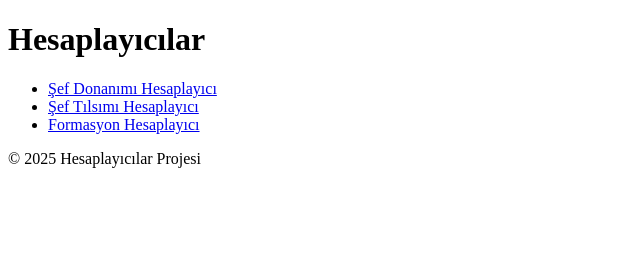
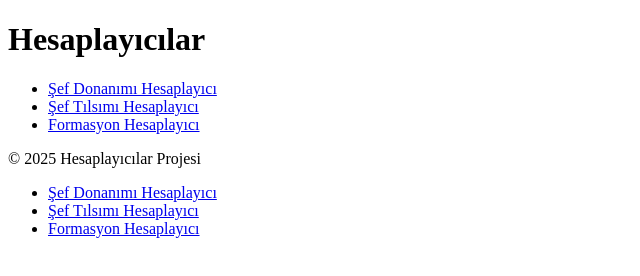
Before and after one commit to adlvc-png/hesaplayicilar-projesi, a plain HTML site: page index.html in a window 1280 px wide. Shown: the whole page, without its empty margins (0-640 px from the left). Drawn offline with Linux system fonts and the light colour scheme.

Commit message:
index.html

```diff
--- a/index.html
+++ b/index.html
@@ -24,3 +24,8 @@
     </footer>
 </body>
 </html>
+<ul>
+  <li><a href="pages/sef-donanimi.html">Şef Donanımı Hesaplayıcı</a></li>
+  <li><a href="pages/sef-tilsimi.html">Şef Tılsımı Hesaplayıcı</a></li>
+  <li><a href="pages/formasyon.html">Formasyon Hesaplayıcı</a></li>
+</ul>
```
